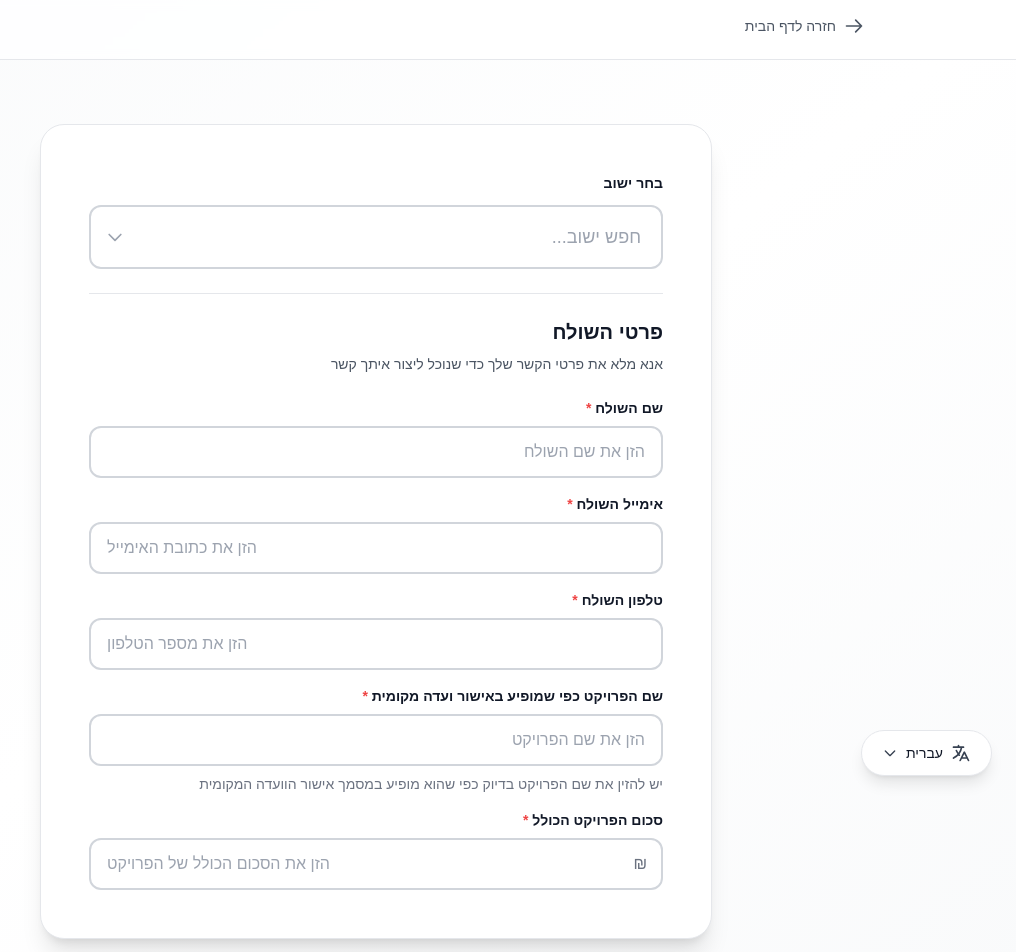
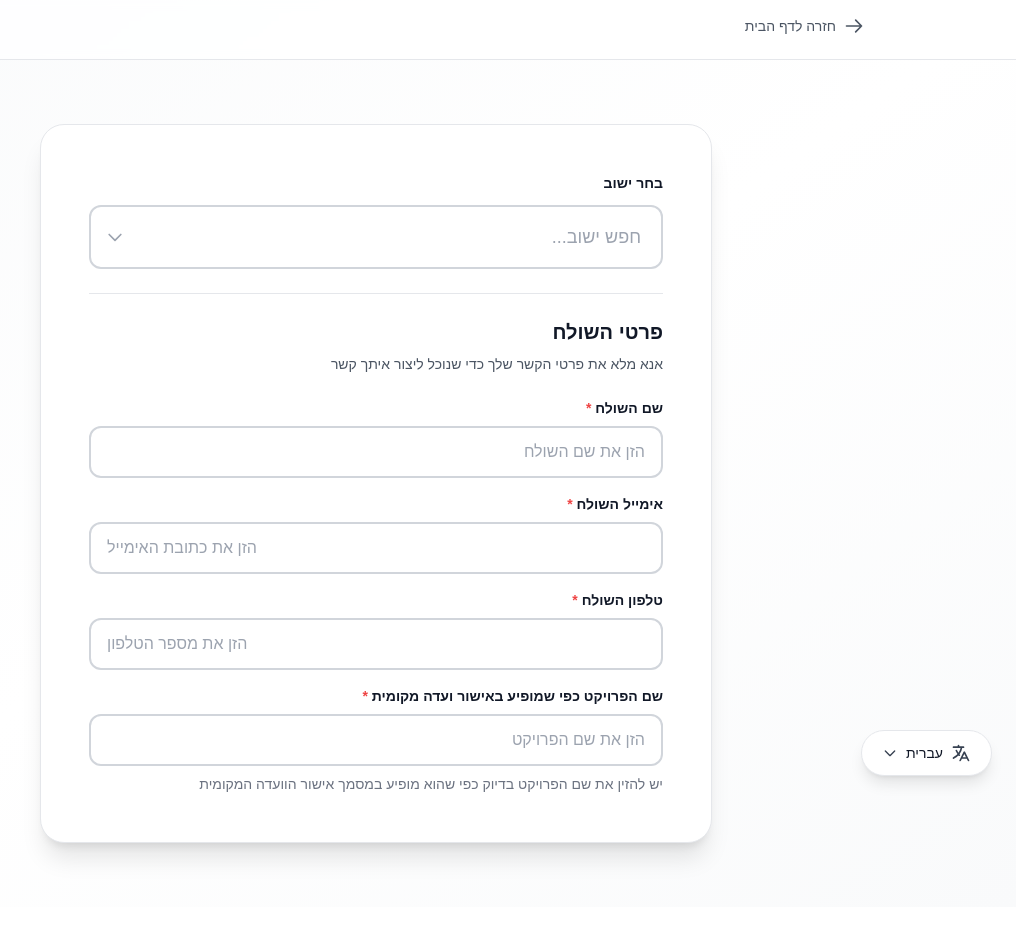
Before and after one commit to JR-Jocson/Village-Supplier-Proposals, a Next.js app: page /upload in a window 1280 px wide. Shown: the top 952 px of the page, without its empty margins (264-1280 px from the left). After the commit the page ends 907 px from the top, so only its background shows below. Built offline with nearby package versions, Linux system fonts and the light colour scheme.

Commit message:
remove total cost from requirement

```diff
--- a/app/api/projects/route.ts
+++ b/app/api/projects/route.ts
@@ -20,6 +20,7 @@ export async function POST(request: NextRequest) {
     const submitterEmail = formData.get('submitterEmail') as string;
     const submitterPhone = formData.get('submitterPhone') as string;
     const additionalNotes = formData.get('additionalNotes') as string | null;
+    // totalProjectCost is optional - no longer required from form
     const totalProjectCost = formData.get('totalProjectCost') ? parseFloat(formData.get('totalProjectCost') as string) : null;
     // Keep invoicePrice for backward compatibility (deprecated)
     const invoicePrice = formData.get('invoicePrice') ? parseFloat(formData.get('invoicePrice') as string) : null;
--- a/components/LocalCommitteeApproval.tsx
+++ b/components/LocalCommitteeApproval.tsx
@@ -17,7 +17,6 @@ const translations = {
     onlyPdf: 'רק קבצי PDF מותרים',
     removeFile: 'הסר',
     pleaseSelect: 'נא לבחור קובץ אישור ועדה מקומית',
-    projectAmount: 'סכום הפרויקט:',
     nextSteps: 'השלבים הבאים:',
     willNeed: 'תצטרכו להעלות:',
     invoices: 'חשבוניות מס',
@@ -35,7 +34,6 @@ const translations = {
     onlyPdf: 'Only PDF files are allowed',
     removeFile: 'Remove',
     pleaseSelect: 'Please select a local committee approval file',
-    projectAmount: 'Project Amount:',
     nextSteps: 'Next Steps:',
     willNeed: 'You will need to upload:',
     invoices: 'Tax Invoices',
@@ -45,13 +43,11 @@ const translations = {
 interface LocalCommitteeApprovalProps {
   onApprovalUploaded: (file: File) => void;
   onBack: () => void;
-  totalProjectCost: number;
 }
 
 export default function LocalCommitteeApproval({
   onApprovalUploaded,
   onBack,
-  totalProjectCost,
 }: LocalCommitteeApprovalProps) {
   const { language } = useLanguage();
   const t = translations[language];
@@ -129,14 +125,6 @@ export default function LocalCommitteeApproval({
         <p className="text-lg text-gray-600 mb-6">
           {t.subtitle}
         </p>
-
-        {/* Total Project Cost Badge */}
-        <div className="inline-flex items-center gap-3 bg-gray-900 text-white px-6 py-3 rounded-full">
-          <span className="text-sm font-medium">{t.projectAmount}</span>
-          <span className="text-xl font-bold">
-            ₪{totalProjectCost.toLocaleString(language === 'he' ? 'he-IL' : 'en-US')}
-          </span>
-        </div>
       </div>
 
       {/* Upload Area */}
--- a/components/ProposalUpload.tsx
+++ b/components/ProposalUpload.tsx
@@ -71,7 +71,6 @@ interface InvoiceData {
 
 interface ProposalUploadProps {
   committeeApprovalFile: File;
-  totalProjectCost: number;
   invoices: InvoiceData[];
   selectedVillage: string;
   projectName: string;
@@ -95,7 +94,6 @@ function getInvoiceRequirements(price: number) {
 
 export default function ProposalUpload({
   committeeApprovalFile,
-  totalProjectCost,
   invoices,
   selectedVillage,
   projectName,
@@ -184,7 +182,6 @@ export default function ProposalUpload({
       formData.append('submitterName', submitterName);
       formData.append('submitterEmail', submitterEmail);
       formData.append('submitterPhone', submitterPhone);
-      formData.append('totalProjectCost', totalProjectCost.toString());
 
       // Add additional notes if provided
       if (additionalNotes.trim()) {
--- a/components/UploadPage.tsx
+++ b/components/UploadPage.tsx
@@ -22,13 +22,9 @@ const translations = {
     projectNameLabel: 'שם הפרויקט כפי שמופיע באישור ועדה מקומית',
     projectNamePlaceholder: 'הזן את שם הפרויקט',
     projectNameRequired: 'שם הפרויקט הוא שדה חובה',
-    projectPrice: 'סכום הפרויקט הכולל',
-    projectPricePlaceholder: 'הזן את הסכום הכולל של הפרויקט',
-    projectPriceHelp: 'זהו הסכום הכולל של הפרויקט. לאחר מכן תתבקשו להזין את הסכום של כל חשבונית בנפרד.',
     requiredField: 'שדה חובה',
     invalidEmail: 'כתובת אימייל לא תקינה',
     invalidPhone: 'מספר טלפון לא תקין',
-    invalidPrice: 'סכום לא תקין',
     requirement1: 'הצעת מחיר אחת נדרשת',
     requirement2: 'שתי הצעות מחיר נדרשות',
     requirement3: '4 הצעות מחיר ומסמך מכרז נדרשים',
@@ -46,13 +42,9 @@ const translations = {
     projectNameLabel: 'Project name as written in Local Committee Approval',
     projectNamePlaceholder: 'Enter the project name',
     projectNameRequired: 'Project name is required',
-    projectPrice: 'Total Project Cost',
-    projectPricePlaceholder: 'Enter the total project cost',
-    projectPriceHelp: 'This is the total cost of the project. You will be asked to enter the amount for each invoice separately.',
     requiredField: 'Required field',
     invalidEmail: 'Invalid email address',
     invalidPhone: 'Invalid phone number',
-    invalidPrice: 'Invalid amount',
     requirement1: 'One price proposal required',
     requirement2: 'Two price proposals required',
     requirement3: '4 price proposals and tender document required',
@@ -73,13 +65,11 @@ export default function UploadPage() {
   const [submitterEmail, setSubmitterEmail] = useState<string>('');
   const [submitterPhone, setSubmitterPhone] = useState<string>('');
   const [projectName, setProjectName] = useState<string>('');
-  const [totalProjectCost, setTotalProjectCost] = useState<string>('');
   const [formErrors, setFormErrors] = useState<{
     name?: string;
     email?: string;
     phone?: string;
     projectName?: string;
-    price?: string;
   }>({});
 
   const handleCommitteeApprovalUploaded = (file: File) => {
@@ -122,7 +112,6 @@ export default function UploadPage() {
     setSubmitterEmail('');
     setSubmitterPhone('');
     setProjectName('');
-    setTotalProjectCost('');
     setFormErrors({});
   };
 
@@ -132,7 +121,7 @@ export default function UploadPage() {
   };
 
   const validateContactInfo = () => {
-    const errors: { name?: string; email?: string; phone?: string; projectName?: string; price?: string } = {};
+    const errors: { name?: string; email?: string; phone?: string; projectName?: string } = {};
 
     if (!submitterName.trim()) {
       errors.name = t.requiredField;
@@ -152,15 +141,6 @@ export default function UploadPage() {
 
     if (!projectName.trim()) {
       errors.projectName = t.projectNameRequired;
-    }
-
-    if (!totalProjectCost.trim()) {
-      errors.price = t.requiredField;
-    } else {
-      const price = parseFloat(totalProjectCost);
-      if (isNaN(price) || price <= 0) {
-        errors.price = t.invalidPrice;
-      }
     }
 
     setFormErrors(errors);
@@ -335,56 +315,16 @@ export default function UploadPage() {
                           : 'Enter the project name exactly as it appears in the Local Committee Approval document'}
                       </p>
                     </div>
-
-                    {/* Total Project Cost */}
-                    <div>
-                      <label className="block text-sm font-semibold text-gray-900 mb-2">
-                        {t.projectPrice} <span className="text-red-500">*</span>
-                      </label>
-                      <div className="relative">
-                        <input
-                          type="number"
-                          step="0.01"
-                          min="0"
-                          value={totalProjectCost}
-                          onChange={(e) => {
-                            setTotalProjectCost(e.target.value);
-                            if (formErrors.price) {
-                              setFormErrors({ ...formErrors, price: undefined });
-                            }
-                          }}
-                          placeholder={t.projectPricePlaceholder}
-                          className={`w-full px-4 py-3 border-2 rounded-xl focus:outline-none transition-colors ${
-                            formErrors.price
-                              ? 'border-red-500 focus:border-red-500'
-                              : 'border-gray-300 focus:border-gray-900'
-                          } ${language === 'he' ? 'pe-10' : 'ps-10'}`}
-                          dir="ltr"
-                        />
-                        <span className={`absolute top-1/2 -translate-y-1/2 text-gray-500 ${language === 'he' ? 'right-4' : 'left-4'}`}>
-                          ₪
-                        </span>
-                      </div>
-                      {formErrors.price && (
-                        <p className="mt-1 text-sm text-red-500">{formErrors.price}</p>
-                      )}
-                      {!formErrors.price && totalProjectCost && (
-                        <p className="mt-2 text-sm text-gray-600">
-                          {t.projectPriceHelp}
-                        </p>
-                      )}
-                    </div>
                   </div>
                 </div>
               </div>
             </div>
 
-            {/* Local Committee Approval Upload - only show if village is selected and all contact info including price is valid */}
-            {selectedVillage && submitterName.trim() && submitterEmail.trim() && submitterPhone.trim() && projectName.trim() && totalProjectCost.trim() && !formErrors.price && (
+            {/* Local Committee Approval Upload - only show if village is selected and all contact info is valid */}
+            {selectedVillage && submitterName.trim() && submitterEmail.trim() && submitterPhone.trim() && projectName.trim() && (
               <LocalCommitteeApproval
                 onApprovalUploaded={handleCommitteeApprovalUploaded}
                 onBack={handleBackFromCommitteeApproval}
-                totalProjectCost={parseFloat(totalProjectCost)}
               />
             )}
           </div>
@@ -408,7 +348,6 @@ export default function UploadPage() {
         {currentStep === 'proposals' && (
           <ProposalUpload
             committeeApprovalFile={committeeApprovalFile!}
-            totalProjectCost={parseFloat(totalProjectCost)}
             invoices={invoicesWithPrices}
             selectedVillage={selectedVillage}
             projectName={projectName}
```
Also changed, not shown: app/page.tsx (line endings or trailing spaces), app/upload/page.tsx (line endings or trailing spaces), components/LanguageProvider.tsx (line endings or trailing spaces), locales/en/common.json (line endings or trailing spaces), locales/he/common.json (line endings or trailing spaces), 2 other files (tests, documents, lock files or other folders).
